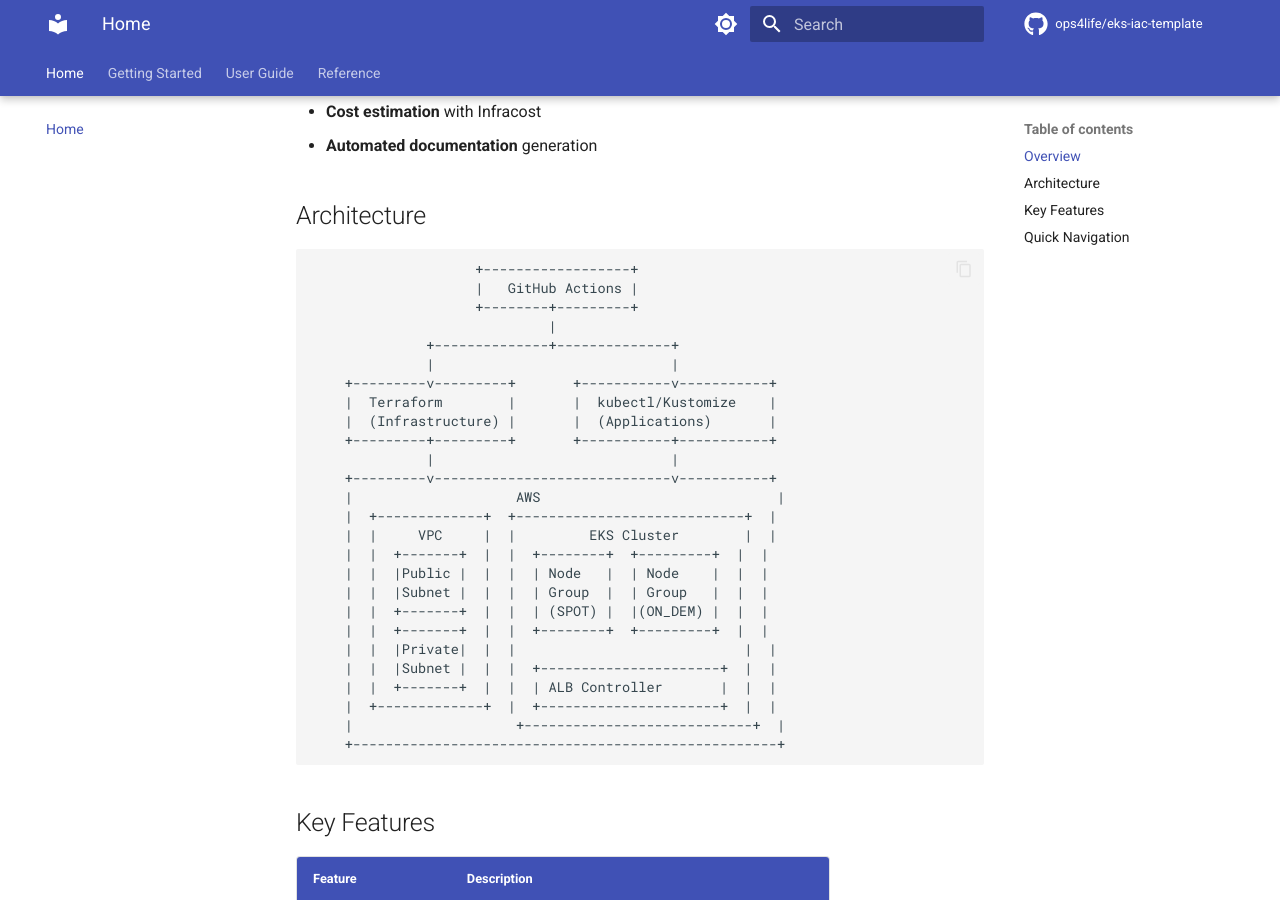
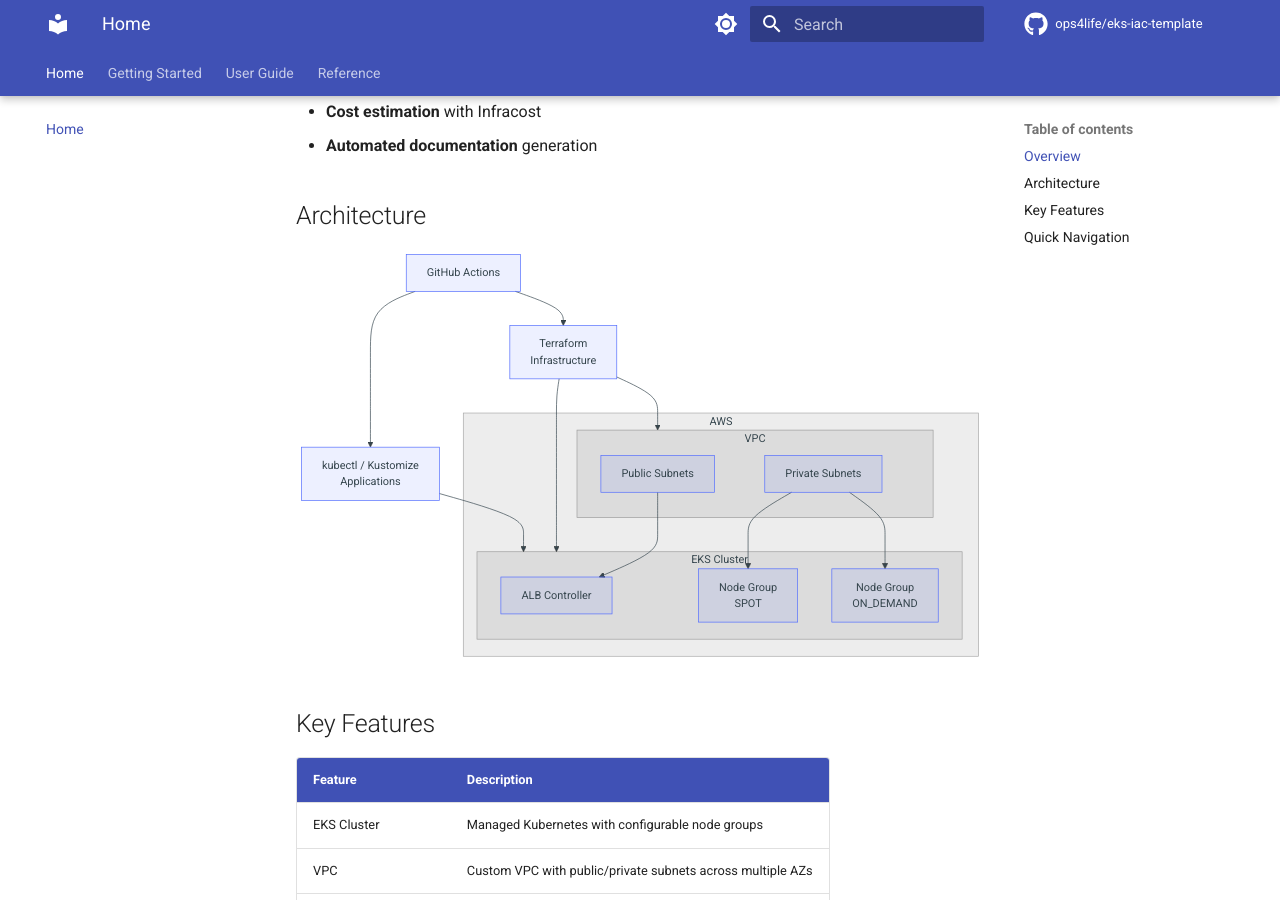
Before and after one commit to ops4life/eks-iac-template, an MkDocs documentation site: the page built from docs/index.md, in a window 1280 px wide and 900 px high, scrolled down 524 px. Built offline with MkDocs 1.6.1 and Material for MkDocs 9.7.7, drawn with Linux system fonts in a browser that asks for light colours; comment, search, counter and statistics services are not loaded; part of the change alters nothing that is shown.

Commit message:
docs: replace ASCII architecture diagram with Mermaid flowchart

````diff
--- a/docs/index.md
+++ b/docs/index.md
@@ -20,33 +20,32 @@ This template provides a complete foundation for deploying and managing Amazon E
 
 ## Architecture
 
-```
-                    +------------------+
-                    |   GitHub Actions |
-                    +--------+---------+
-                             |
-              +--------------+--------------+
-              |                             |
-    +---------v---------+       +-----------v-----------+
-    |  Terraform        |       |  kubectl/Kustomize    |
-    |  (Infrastructure) |       |  (Applications)       |
-    +---------+---------+       +-----------+-----------+
-              |                             |
-    +---------v-----------------------------v-----------+
-    |                    AWS                             |
-    |  +-------------+  +----------------------------+  |
-    |  |     VPC     |  |         EKS Cluster        |  |
-    |  |  +-------+  |  |  +--------+  +---------+  |  |
-    |  |  |Public |  |  |  | Node   |  | Node    |  |  |
-    |  |  |Subnet |  |  |  | Group  |  | Group   |  |  |
-    |  |  +-------+  |  |  | (SPOT) |  |(ON_DEM) |  |  |
-    |  |  +-------+  |  |  +--------+  +---------+  |  |
-    |  |  |Private|  |  |                            |  |
-    |  |  |Subnet |  |  |  +----------------------+  |  |
-    |  |  +-------+  |  |  | ALB Controller       |  |  |
-    |  +-------------+  |  +----------------------+  |  |
-    |                    +----------------------------+  |
-    +----------------------------------------------------+
+```mermaid
+flowchart TB
+    GH[GitHub Actions]
+
+    GH --> TF[Terraform\nInfrastructure]
+    GH --> K8S[kubectl / Kustomize\nApplications]
+
+    subgraph AWS
+        subgraph VPC
+            PUB[Public Subnets]
+            PRI[Private Subnets]
+        end
+
+        subgraph EKS[EKS Cluster]
+            ALB[ALB Controller]
+            SPOT[Node Group\nSPOT]
+            OD[Node Group\nON_DEMAND]
+        end
+    end
+
+    TF --> VPC
+    TF --> EKS
+    K8S --> EKS
+    PUB --> ALB
+    PRI --> SPOT
+    PRI --> OD
 ```
 
 ## Key Features
````
